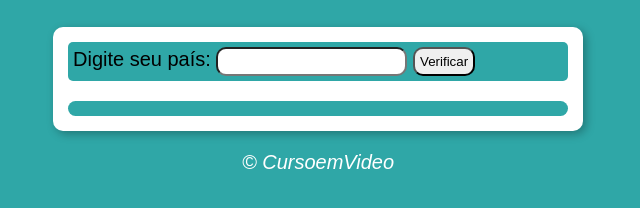
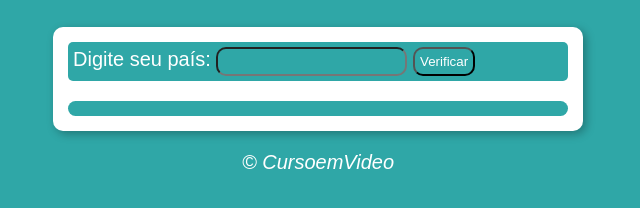
Before and after one commit to tiagoalves32/js-2, a plain HTML site: page testes/teste-08/modelo/modelo.html in a window 1280 px wide. Shown: the whole page, without its empty margins (322-962 px from the left). Drawn offline with Linux system fonts and the light colour scheme.

Commit message:
atualizei estilo.css

```diff
--- a/testes/teste-08/modelo/estilo.css
+++ b/testes/teste-08/modelo/estilo.css
@@ -20,12 +20,15 @@ section {
 }
 
 div {
+    color: white;
     padding: 5px;
     border-radius: 5px;
     background-color: rgb(47, 167, 167);
 }
 
 input {
+    background-color: rgb(47, 167, 167);
+    color: white;
     padding: 5px;
     border-radius: 10px;
 }
```
